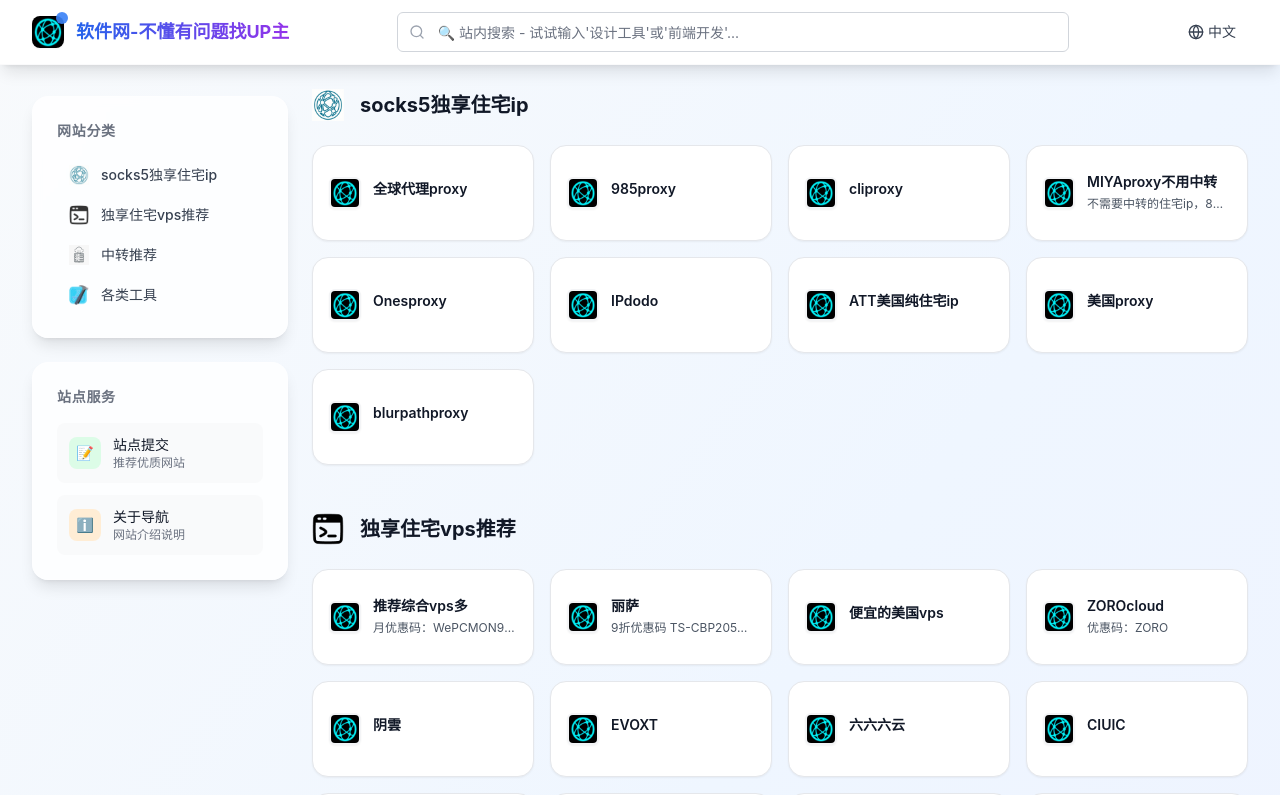
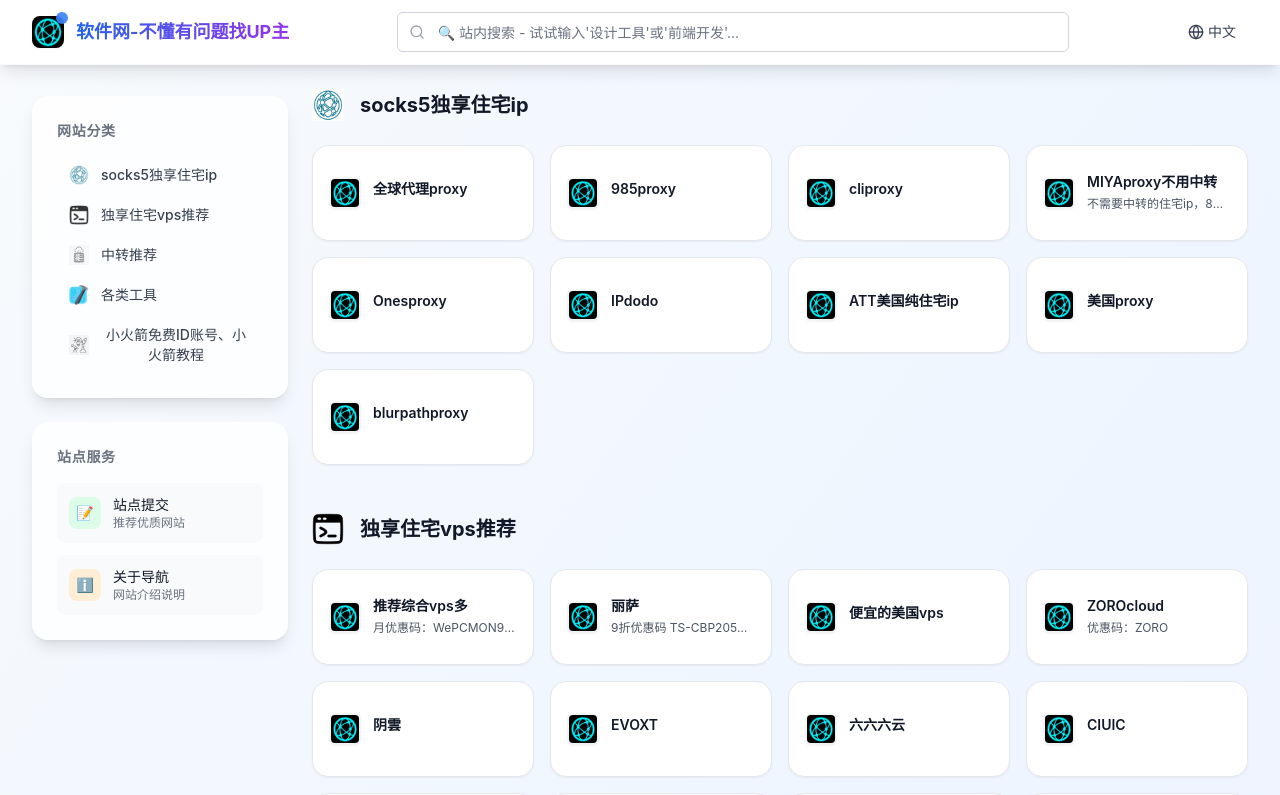
Before and after one commit to h1151449095/xhd111, a React (Vite) app: page / in a window 1280 px wide. Shown: the top 795 px of the page. Built offline with nearby package versions, Linux system fonts and the light colour scheme.

Commit message:
🔧 Auto-update website config via EdgeOne Functions

```diff
--- a/src/websiteData.js
+++ b/src/websiteData.js
@@ -1,4 +1,4 @@
-// 网站数据 - 通过管理后台更新于 2026/2/1 11:04:55
+// 网站数据 - 通过管理后台更新于 2026/2/1 11:06:01
 
 // 站点配置
 export const siteConfig = {
@@ -376,6 +376,13 @@
     "icon": "/assets/Xcode--Streamline-Svg-Logos.png",
     "special": false,
     "subcategories": []
+  },
+  {
+    "id": "category_1769915160413",
+    "name": "小火箭免费ID账号、小火箭教程",
+    "icon": "/assets/innovation_icon.png",
+    "special": false,
+    "subcategories": []
   }
 ];
 
```
